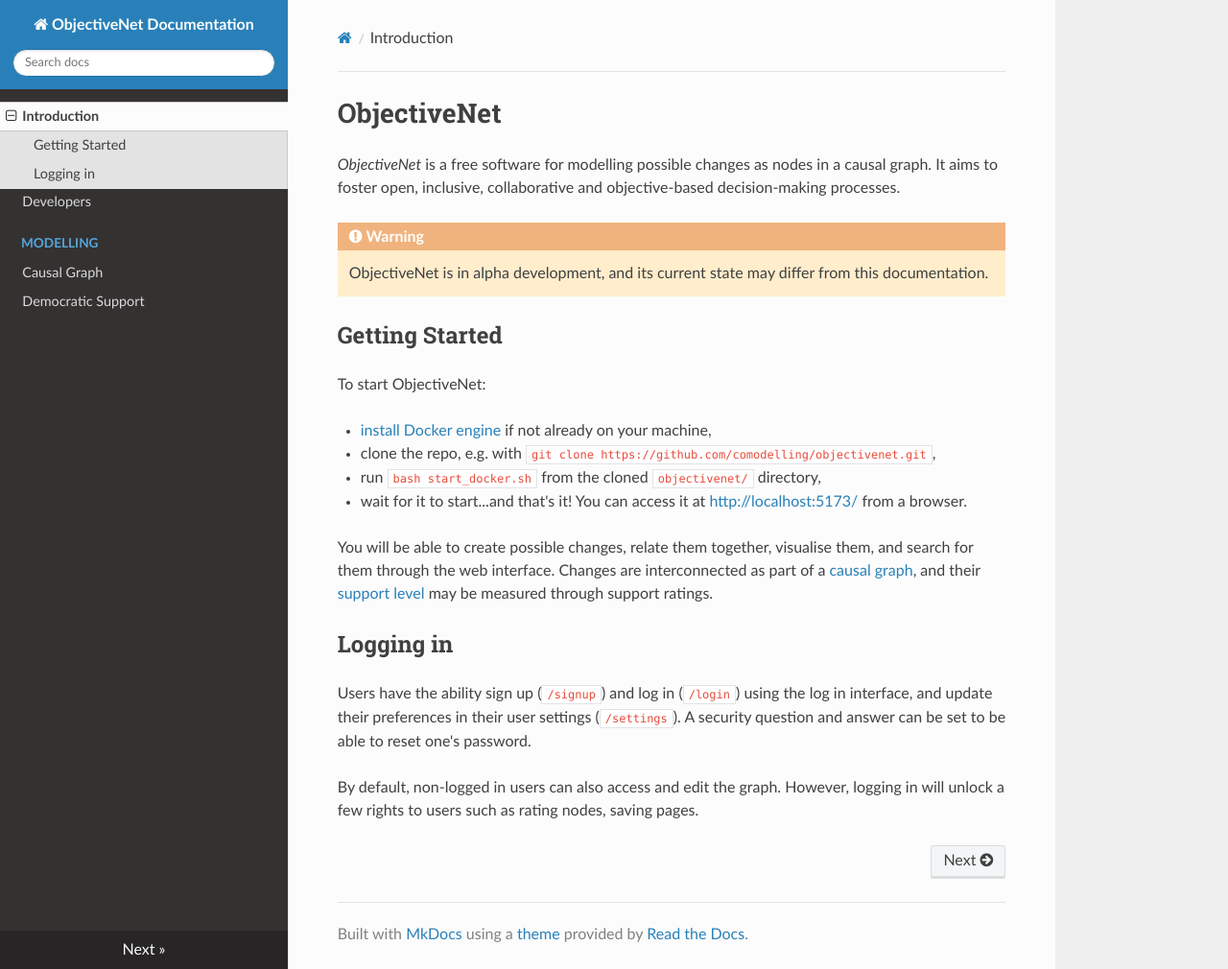
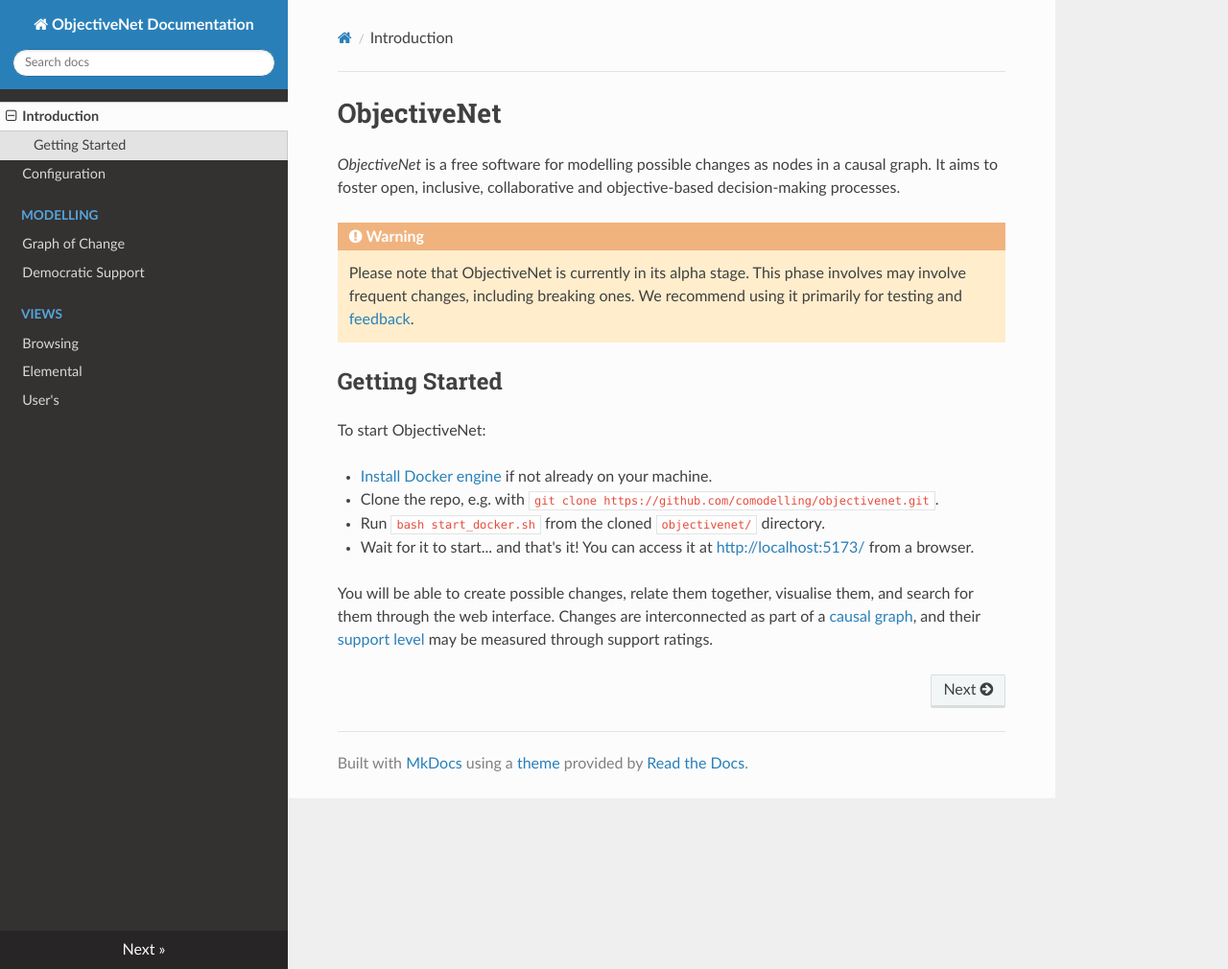
Before and after one commit to comodelling/commongraph, an MkDocs documentation site: the page built from docs/index.md, in a window 1280 px wide and 1010 px high. Shown: the whole window at 96% size. Built offline with MkDocs 1.6.1, drawn with Linux system fonts in a browser that asks for light colours; nearby versions of some CDN libraries.

````diff
--- a/docs/index.md
+++ b/docs/index.md
@@ -6,27 +6,17 @@
 
 !!! warning
 
-    ObjectiveNet is in alpha development, and its current state may differ from this documentation.
+    Please note that ObjectiveNet is currently in its alpha stage. This phase involves may involve frequent changes, including breaking ones. We recommend using it primarily for testing and [feedback](mailto:mario.morvan@ucl.ac.uk).
 
 
 ## Getting Started
 
 To start ObjectiveNet:
 
-- [install Docker engine](https://www.docker.com/get-started/) if not already on your machine,
-- clone the repo, e.g. with ```git clone https://github.com/comodelling/objectivenet.git```,
-- run ```bash start_docker.sh``` from the cloned `objectivenet/` directory,
-- wait for it to start...and that's it! You can access it at [http://localhost:5173/](http://localhost:5173/) from a browser.
+- [Install Docker engine](https://www.docker.com/get-started/) if not already on your machine.
+- Clone the repo, e.g. with ```git clone https://github.com/comodelling/objectivenet.git```.
+- Run ```bash start_docker.sh``` from the cloned `objectivenet/` directory.
+- Wait for it to start... and that's it! You can access it at [http://localhost:5173/](http://localhost:5173/) from a browser.
 
 You will be able to create possible changes, relate them together, visualise them, and search for them through the web interface.
-Changes are interconnected as part of a [causal graph](graph.md), and their [support level](democracy.md) may be measured through support ratings.
-
-
-
-## Logging in
-
-Users have the ability sign up (`/signup`) and log in (`/login`) using the log in interface, and update their preferences in their user settings (`/settings`).
-A security question and answer can be set to be able to reset one's password.
-
-By default, non-logged in users can also access and edit the graph.
-However, logging in will unlock a few rights to users such as rating nodes, saving pages.
+Changes are interconnected as part of a [causal graph](modelling_graph.md), and their [support level](modelling_support.md) may be measured through support ratings.
--- a/mkdocs.yml
+++ b/mkdocs.yml
@@ -1,10 +1,14 @@
 site_name: ObjectiveNet Documentation
 nav:
   - Introduction: index.md
-  - Developers: developers.md
+  - Configuration: configuration.md
   - Modelling:
-    - Causal Graph: graph.md
-    - Democratic Support: democracy.md
+    - Graph of Change: modelling_graph.md
+    - Democratic Support: modelling_support.md
+  - Views:
+    - Browsing: view_browsing.md
+    - Elemental: view_elemental.md
+    - User's: view_user.md
 
 theme: readthedocs
 markdown_extensions:
````
Also changed, not shown: README.md (+21 -40 lines), docs/configuration.md (added, +30 -0 lines), docs/developers.md (deleted, +0 -36 lines), docs/modelling_graph.md (renamed from docs/graph.md, +2 -2 lines), docs/view_browsing.md (added, +14 -0 lines), docs/view_elemental.md (added, +16 -0 lines), docs/view_user.md (added, +7 -0 lines), docs/modelling_support.md (renamed from docs/democracy.md).
